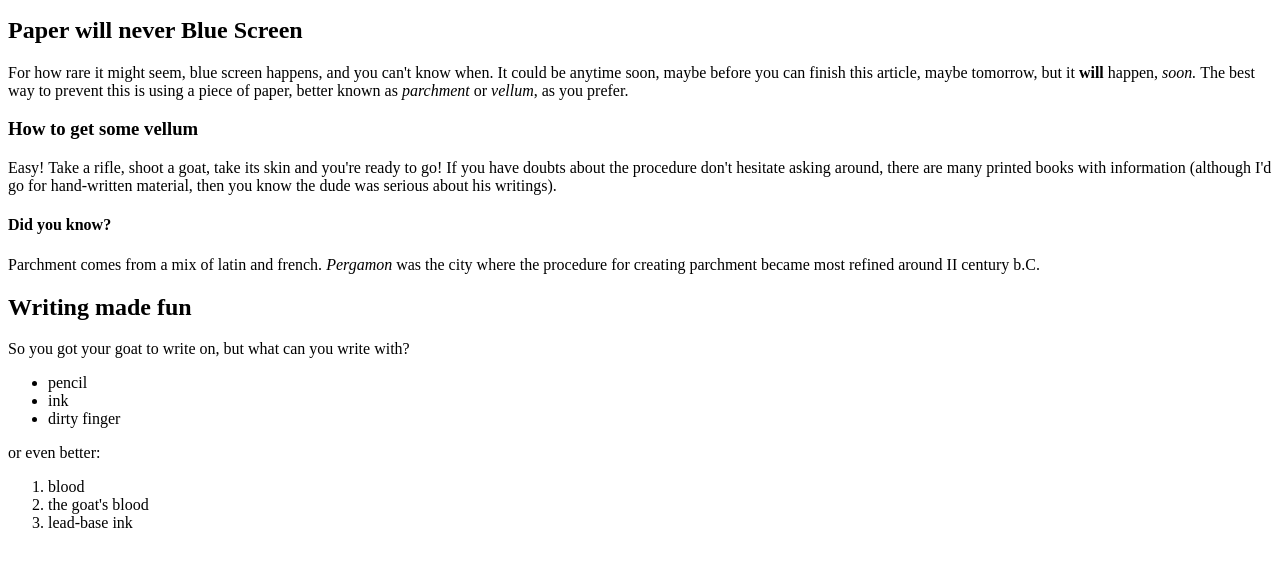
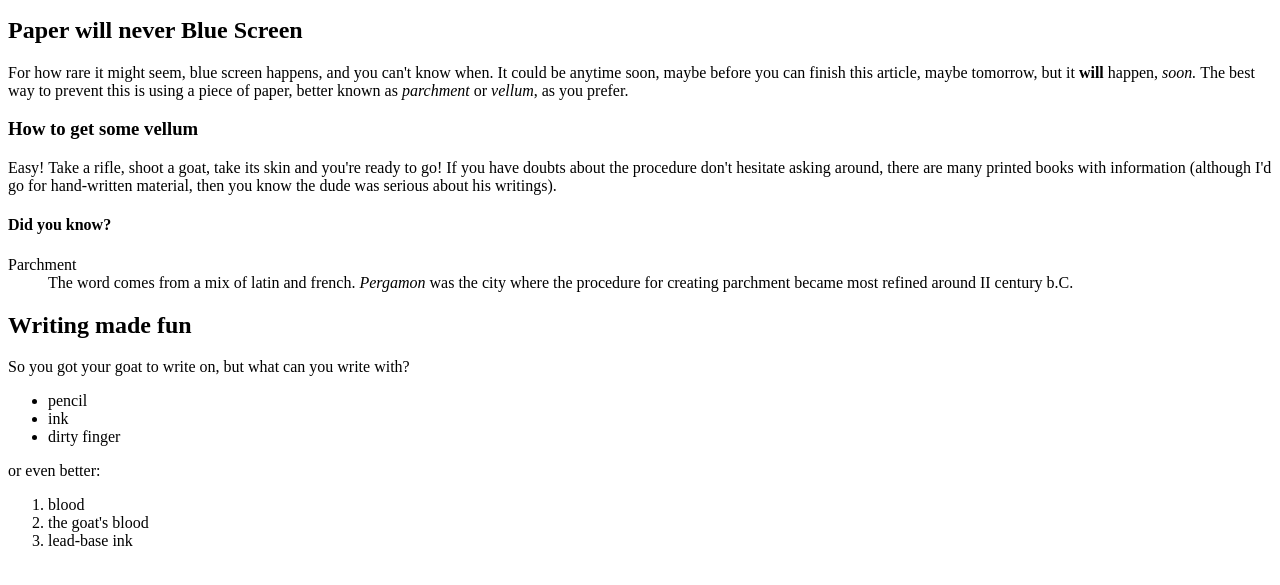
Before and after one commit to B-leandro/Side-projects, a plain HTML site: page html-only/index.html in a window 1280 px wide. Shown: the part 101-686 px from the top of the page. Drawn offline with Linux system fonts and the light colour scheme.

Commit message:
added dl list

```diff
--- a/html-only/index.html
+++ b/html-only/index.html
@@ -16,16 +16,23 @@
            there are many printed books with information (although I'd go for hand-written material, then you know the dude was serious about his writings).
         </p>
         <h4>Did you know?</h4>
-        <p>Parchment comes from a mix of latin and french. <i>Pergamon</i> was the city where the procedure for creating parchment became most refined around II century b.C.</p>
+        <!-- description list (dl), description term (dt) and description (dd) -->
+        <dl>
+            <dt>Parchment</dt>
+            <dd>The word comes from a mix of latin and french. <i>Pergamon</i> was the city where the procedure for creating parchment became most refined around II century b.C.</dd>
+        </dl>
         <h2>Writing made fun</h2>
         <p>So you got your goat to write on, but what can you write with?</p>
+        <!-- style in css -->
         <ul>
             <li>pencil</li>
             <li>ink</li>
             <li>dirty finger</li>
         </ul>
         <p>or even better:</p>
+        <!-- can start from any value (start="n") and be _reversed_ -->
         <ol>
+            <!-- the <li> tag can have its own value (<li value="n">). successive values will adapt -->
             <li>blood</li>
             <li>the goat's blood</li>
             <li>lead-base ink</li>
```
